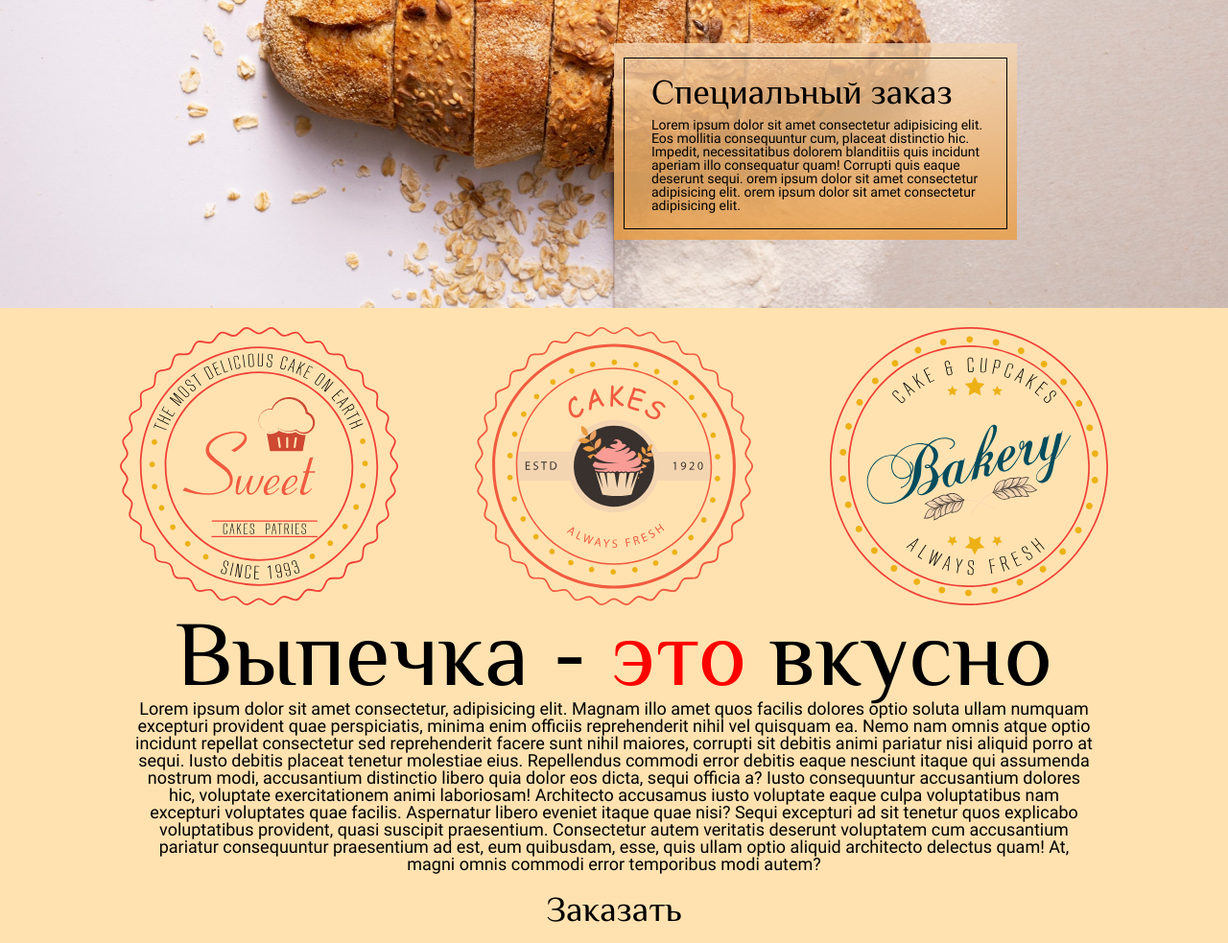
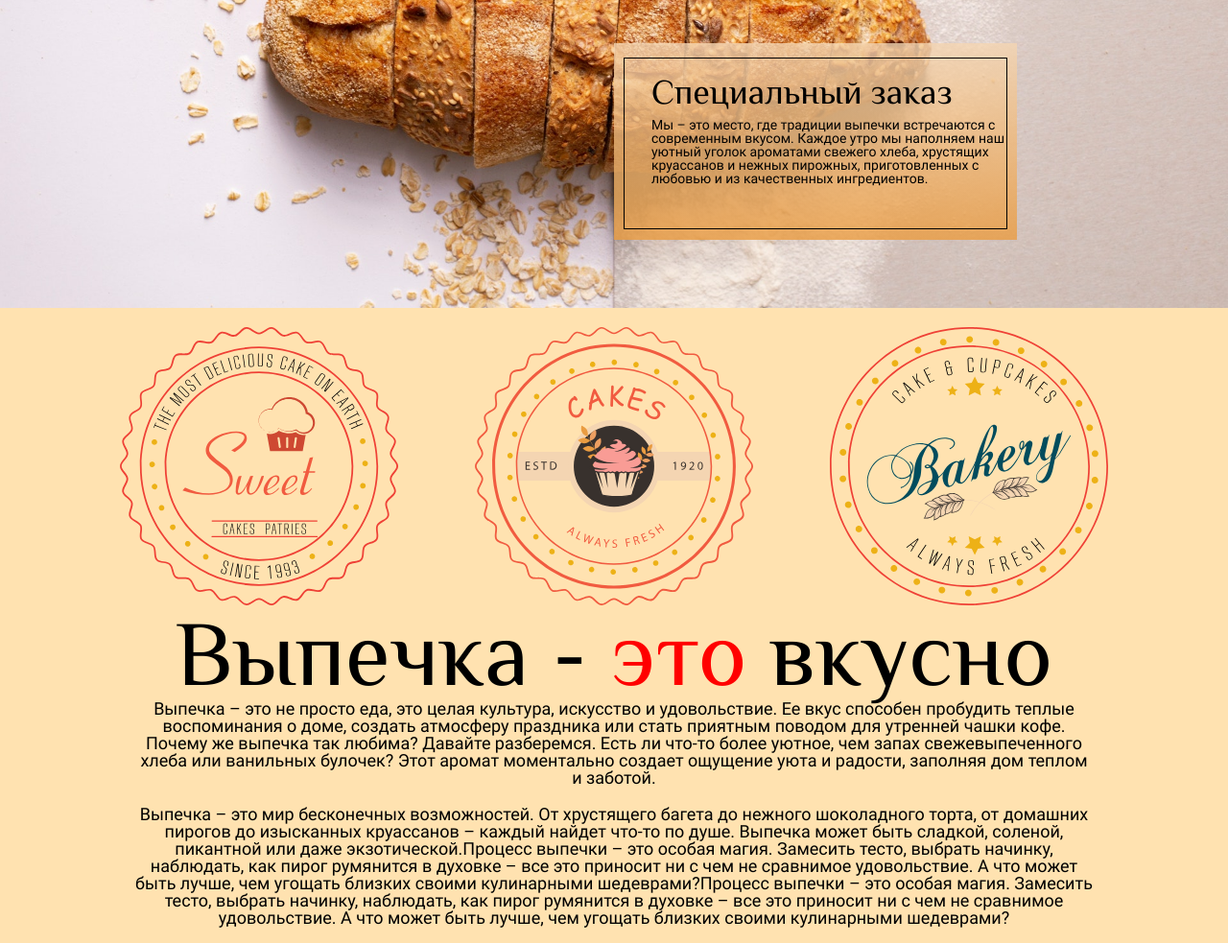
Before and after one commit to Detihonov/Bakery, a plain HTML site: page index.html in a window 1280 px wide. Shown: the part 440-1423 px from the top of the page at 96% size. Drawn offline with Linux system fonts and the light colour scheme.

Commit message:
Add description russian language

```diff
--- a/css/main.css
+++ b/css/main.css
@@ -125,11 +125,12 @@ nav {
     color:red;
 }
 
-.description_text{
+.description_text-box p{
     font-size: 18px;
     text-align: center;
     width: 1000px;
     margin: 0 auto;
+    margin-bottom: 20px;
 }
 
 .sectiom-map{
--- a/index.html
+++ b/index.html
@@ -28,7 +28,7 @@
             <div class="about_block">
                 <div class="about_block_border">
                     <h1 class="about_title">Специальный заказ</h1>
-                    <p class="about_text">Lorem ipsum dolor sit amet consectetur adipisicing elit. Eos mollitia consequuntur cum, placeat distinctio hic. Impedit, necessitatibus dolorem blanditiis quis incidunt aperiam illo consequatur quam! Corrupti quis eaque deserunt sequi. orem ipsum dolor sit amet consectetur adipisicing elit. orem ipsum dolor sit amet consectetur adipisicing elit.
+                    <p class="about_text">Мы – это место, где традиции выпечки встречаются с современным вкусом. Каждое утро мы наполняем наш уютный уголок ароматами свежего хлеба, хрустящих круассанов и нежных пирожных, приготовленных с любовью и из качественных ингредиентов.
                     </p>
                 </div>
             </div>
@@ -41,11 +41,9 @@
             </div>
             <div class="description_text-box">
                 <h2 class="description_title">Выпечка - <span>это</span> вкусно</h2>
-                <p class="description_text">Lorem ipsum dolor sit amet consectetur, adipisicing elit. Magnam illo amet quos facilis dolores optio soluta ullam numquam excepturi provident quae perspiciatis, minima enim officiis reprehenderit nihil vel quisquam ea.
-                Nemo nam omnis atque optio incidunt repellat consectetur sed reprehenderit facere sunt nihil maiores, corrupti sit debitis animi pariatur nisi aliquid porro at sequi. Iusto debitis placeat tenetur molestiae eius.
-                Repellendus commodi error debitis eaque nesciunt itaque qui assumenda nostrum modi, accusantium distinctio libero quia dolor eos dicta, sequi officia a? Iusto consequuntur accusantium dolores hic, voluptate exercitationem animi laboriosam!
-                Architecto accusamus iusto voluptate eaque culpa voluptatibus nam excepturi voluptates quae facilis. Aspernatur libero eveniet itaque quae nisi? Sequi excepturi ad sit tenetur quos explicabo voluptatibus provident, quasi suscipit praesentium.
-                Consectetur autem veritatis deserunt voluptatem cum accusantium pariatur consequuntur praesentium ad est, eum quibusdam, esse, quis ullam optio aliquid architecto delectus quam! At, magni omnis commodi error temporibus modi autem?</p>
+                <p >Выпечка – это не просто еда, это целая культура, искусство и удовольствие. Ее вкус способен пробудить теплые воспоминания о доме, создать атмосферу праздника или стать приятным поводом для утренней чашки кофе. Почему же выпечка так любима? Давайте разберемся. Есть ли что-то более уютное, чем запах свежевыпеченного хлеба или ванильных булочек? Этот аромат моментально создает ощущение уюта и радости, заполняя дом теплом и заботой.</p>
+
+                <p>Выпечка – это мир бесконечных возможностей. От хрустящего багета до нежного шоколадного торта, от домашних пирогов до изысканных круассанов – каждый найдет что-то по душе. Выпечка может быть сладкой, соленой, пикантной или даже экзотической.Процесс выпечки – это особая магия. Замесить тесто, выбрать начинку, наблюдать, как пирог румянится в духовке – все это приносит ни с чем не сравнимое удовольствие. А что может быть лучше, чем угощать близких своими кулинарными шедеврами?Процесс выпечки – это особая магия. Замесить тесто, выбрать начинку, наблюдать, как пирог румянится в духовке – все это приносит ни с чем не сравнимое удовольствие. А что может быть лучше, чем угощать близких своими кулинарными шедеврами?</p>
             </div>
         </section>
         <section class="sectiom-map">
```
